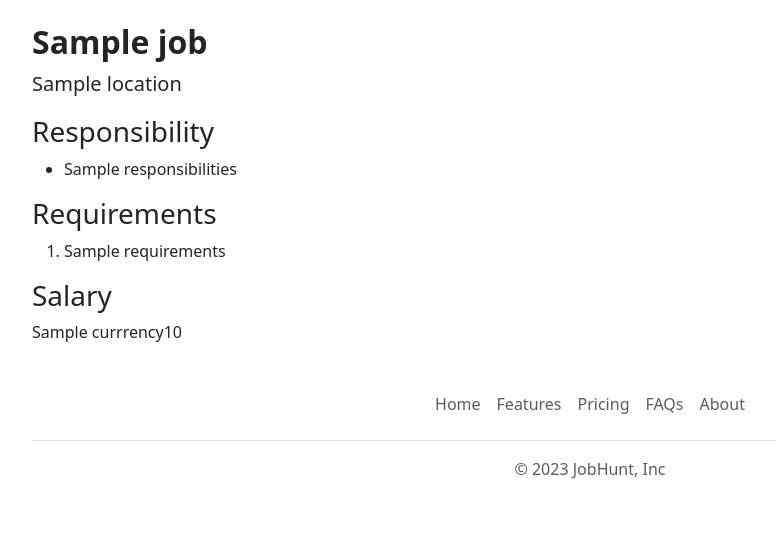
After one commit to siddhant-shekhar/Job-Portal, a Flask app: template templates/jobpage.html in a window 1280 px wide. The commit adds this page. Shown: the part 629-1166 px from the top of the page, without its empty margins (50-826 px from the left). Run offline with Flask 3, Linux system fonts and the light colour scheme; the template is opened without the code that fills it: most values are stand-ins (such as "Sample title", 1, 10 or a date in 2020).

Commit message:
added dynamic pages for each job

```diff
--- a/app.py
+++ b/app.py
@@ -18,8 +18,17 @@ def not_ready_page():
 @app.route("/job/<id>")
 def show_job(id):
   job = load_job_from_db(id)
-  return jsonify(job)
 
+  if not job:
+    return "Not Found", 404
+
+  return render_template('jobpage.html', job=job)
+
+
+# @app.route("/job/<id>")
+# def show_job_json(id):
+#   job = load_job_from_db(id)
+#   return jsonify(job)
 
 if __name__ == '__main__':
   app.run(host='0.0.0.0', debug=True)
--- /dev/null
+++ b/templates/banner.html
@@ -0,0 +1,9 @@
+<style>
+      #banner{
+        height: 460px;
+        width: 100%;
+        object-fit: cover;
+      }
+    </style>
+    <img class="img-fluid mb-4" id="banner"
+      src="https://blog.boonle.com/wp-content/uploads/2018/01/get-hired-after-college-1024x682.jpeg">
--- /dev/null
+++ b/templates/bootstrap.html
@@ -0,0 +1,3 @@
+<meta charset="utf-8">
+<meta name="viewport" content="width=device-width, initial-scale=1">
+<link href="https://cdn.jsdelivr.net/npm/bootstrap@5.3.0-alpha3/dist/css/bootstrap.min.css" rel="stylesheet" integrity="sha384-KK94CHFLLe+nY2dmCWGMq91rCGa5gtU4mk92HdvYe+M/SXH301p5ILy+dN9+nJOZ" crossorigin="anonymous">
--- a/templates/jobitem.html
+++ b/templates/jobitem.html
@@ -22,7 +22,7 @@
   </div>
 
   <div class="col-2">
-    <a href="mailto:mailto:pralam.website@gmail.com?subject=Application%20for%20{{job['title']}}&body=Name%3A%20%3Cyour%20name%3E%0D%0AResume%20link%3A%20%3Cyour%20resume%2Fportfolio%20link%3E%0D%0ALinkedIn%3A%20%3Cyour%20LinkedIn%20link%3E" type="button" class="btn btn-outline-primary">Apply</a>
+    <a href="/job/{{job['id']}}" type="button" class="btn btn-outline-primary">Apply</a>
   </div>
 
 
--- /dev/null
+++ b/templates/jobpage.html
@@ -0,0 +1,54 @@
+<! DOCTYPE html>
+
+<html>
+
+
+  <head>
+
+    <title>
+      {{job.title}} - Job Hunt
+    </title>
+
+    {% include 'bootstrap.html' %}
+
+  </head>
+
+  <body>
+
+    {% include 'nav.html' %}
+
+    <h1 class= "text-center mt-4 mb-4">Job Hunt</h1>
+
+    {% include 'banner.html' %}
+
+    <div class="container">
+
+
+      <h2><b>{{job.title}}</b></h2>
+
+      <p class="lead">{{job.location}}</p>
+
+      <h3>Responsibility</h3>
+      <ul>
+        {% for res in job.responsibilities.split("\n") %}
+          <li>{{res}}</li>
+        {% endfor %}
+      </ul>
+
+      <h3>Requirements</h3>
+      <ol>
+        {% for req in job.requirements.split("\n") %}
+          <li>{{req}}</li>
+        {% endfor %}
+      </ol>
+
+      <h3>Salary</h3>
+      <p>{{job.currrency}}{{job.salary}}</p>
+
+    </div>
+
+
+    {% include 'footer.html' %}
+
+  </body>
+</html>
--- a/templates/nav.html
+++ b/templates/nav.html
@@ -1,6 +1,6 @@
 <nav class="navbar bg-body-tertiary shadow-sm p-3 sticky-top">
   <div class="container-fluid">
-    <a class="navbar-brand" href="#">
+    <a class="navbar-brand" href="/">
       <img src="https://dynamic.placementindia.com/recruiter_comp_logo/314948.jpg" alt="Logo" width="30" height="24" class="d-inline-block align-text-top">
       JobHunt
     </a>
```
Also changed, not shown: database.py (+3 -5 lines), templates/home.html (+3 -14 lines).
